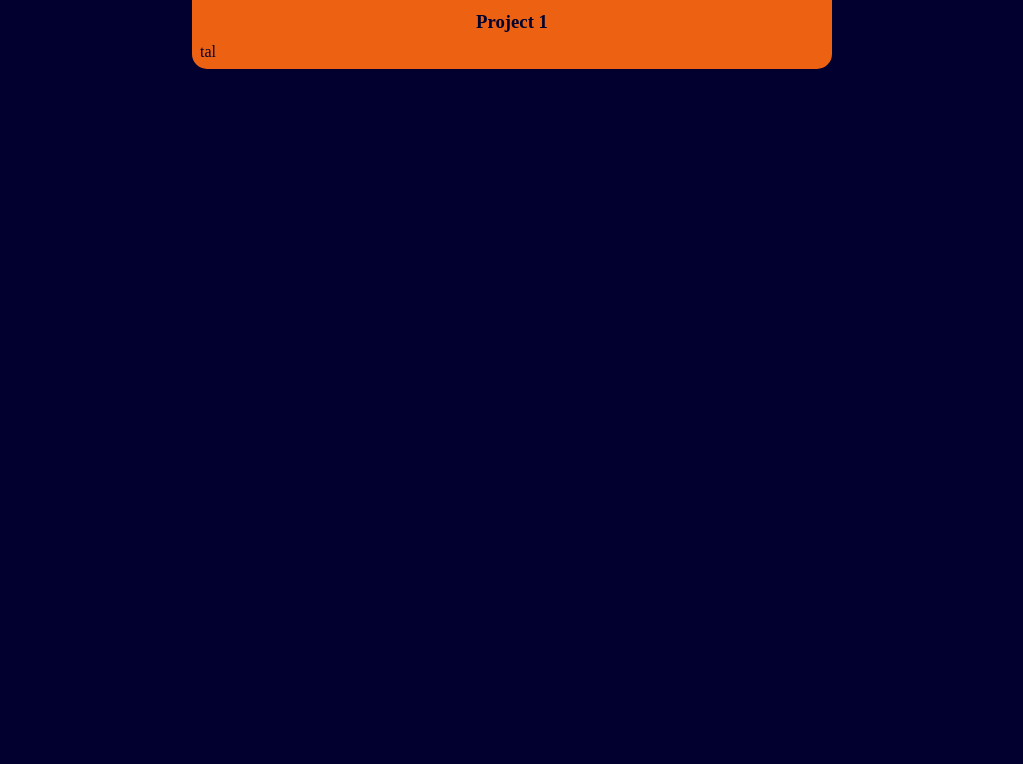
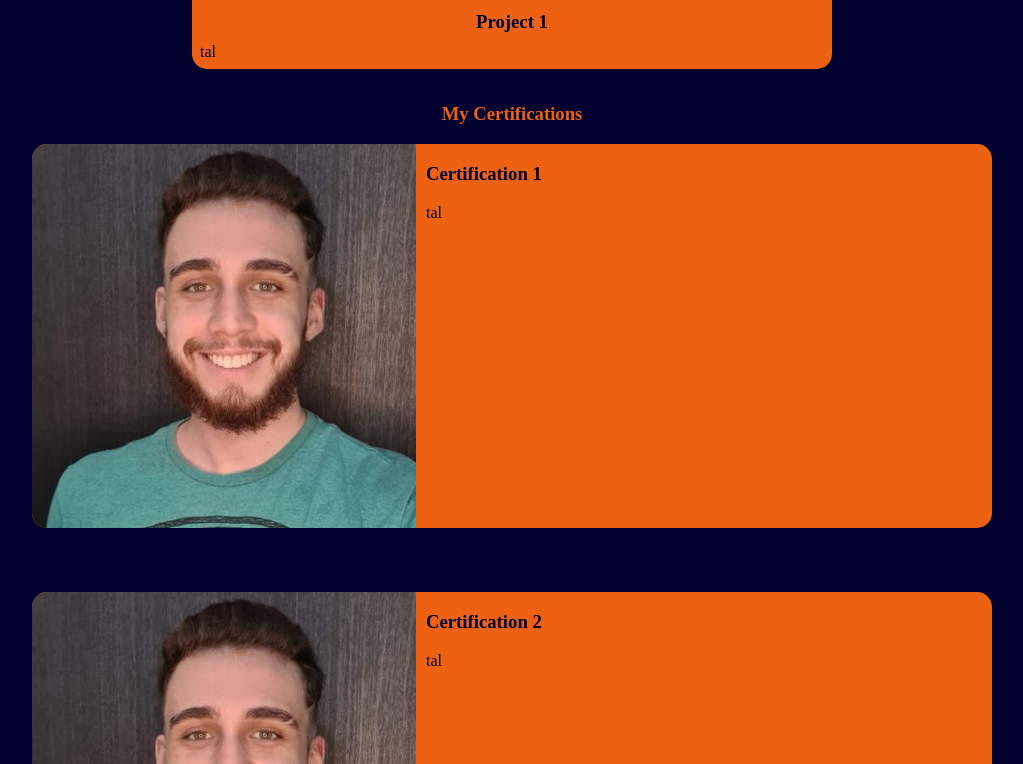
Before and after one commit to BrunoDevMoraes/brunodevmoraes-portfolio, a React (Create React App) app: page / in a window 1280 px wide. Shown: the part 1696-2460 px from the top of the page, without its empty margins (128-1151 px from the left). Before the commit the page ends 1877 px from the top, so only its background shows below. Built offline with nearby package versions, Linux system fonts and the light colour scheme.

Commit message:
Add Certifications Section

```diff
--- a/src/components/Body/Body.jsx
+++ b/src/components/Body/Body.jsx
@@ -1,6 +1,7 @@
 import React from 'react';
 import Abilities from '../Abilities/Abilities';
 import About from '../About/About';
+import Certifications from '../Certifications/Certifications';
 import Greeting from '../Greeting/Greeting';
 import Projects from '../Projects/Projects';
 import './Body.css'
@@ -12,6 +13,7 @@ export default function Body() {
       <About/>
       <Abilities/>
       <Projects/>
+      <Certifications/>
     </div>
   )
 }
--- /dev/null
+++ b/src/components/Certifications/Certifications.css
@@ -0,0 +1,10 @@
+#certfications-section-title {
+  color: #ED6112;
+  text-align: center;
+}
+
+#certfications-box {
+  display: flex;
+  flex-direction: column;
+  align-items: center;
+}
--- /dev/null
+++ b/src/components/Certifications/Certifications.jsx
@@ -0,0 +1,28 @@
+import React, { useContext } from 'react';
+import {certifications} from '../../data';
+import AppContext from '../../context/AppContext';
+import CertificationCard from '../CetificationCard/CertificationCard';
+import './Certifications.css';
+
+export default function Certifications() {
+  const { language } = useContext(AppContext)
+
+  return (
+    <div>
+      {language === 'PT'
+      ? <>
+          <h3 id="certfications-section-title">Minhas Certificações</h3>
+          <div id="certfications-box">
+          {certifications.PT.map((certification) => <CertificationCard info={certification}/>)}
+          </div>
+      </>
+      : <>
+        <h3 id="certfications-section-title">My Certifications</h3>
+        <div id="certfications-box">
+        {certifications.EN.map((certification) => <CertificationCard info={certification}/>)}
+        </div>
+      </>
+      }
+    </div>
+  )
+}
--- /dev/null
+++ b/src/components/CetificationCard/CertificationCard.css
@@ -0,0 +1,19 @@
+#certification-card {
+  background-color: #ED6112;
+  color: #01002E;
+  display: flex;
+  border-radius: 15px;
+  width: 75vw;
+  margin: 0 5vw 5vw 5vw;
+}
+
+#certification-card img {
+  width: 30vw;
+  border-radius: 15px 0 0 15px;
+}
+
+#certification-info-box {
+  padding-left: 10px;
+  border-radius: 0 15px 15px 0;
+  width: 100%;
+}
--- /dev/null
+++ b/src/components/CetificationCard/CertificationCard.jsx
@@ -0,0 +1,15 @@
+import React from 'react';
+import Bruno from '../../images/Bruno.jpg';
+import './CertificationCard.css';
+
+export default function CertificationCard({info}) {
+  return (
+    <div id="certification-card">
+      <img src={Bruno} alt="Certification picure"/>
+      <div id="certification-info-box">
+        <h3>{info.name}</h3>
+        <p>{info.description}</p>
+      </div>
+    </div>
+  )
+}
--- a/src/data.js
+++ b/src/data.js
@@ -15,4 +15,17 @@ const data = {
   ]
 }
 
+export const certifications = {
+  EN: [
+    {img: 'url', name: 'Certification 1', description: 'tal'},
+    {img: 'url', name: 'Certification 2', description: 'tal'},
+    {img: 'url', name: 'Certification 3', description: 'tal'},
+  ],
+  PT: [
+    {img: 'url', name: 'Certificação 1', description: 'tal'},
+    {img: 'url', name: 'Certificação 2', description: 'tal'},
+    {img: 'url', name: 'Certificação 3', description: 'tal'},
+  ]
+}
+
 export default data;
```
